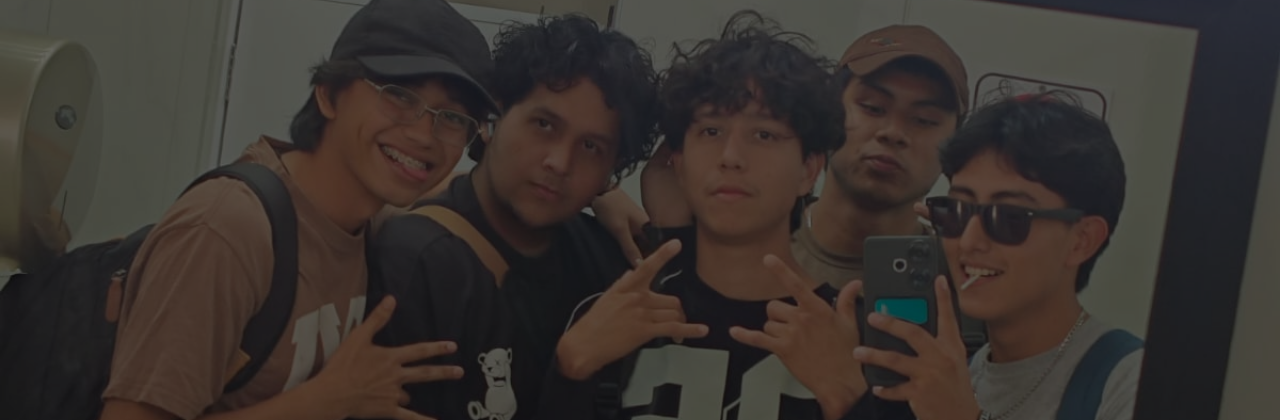
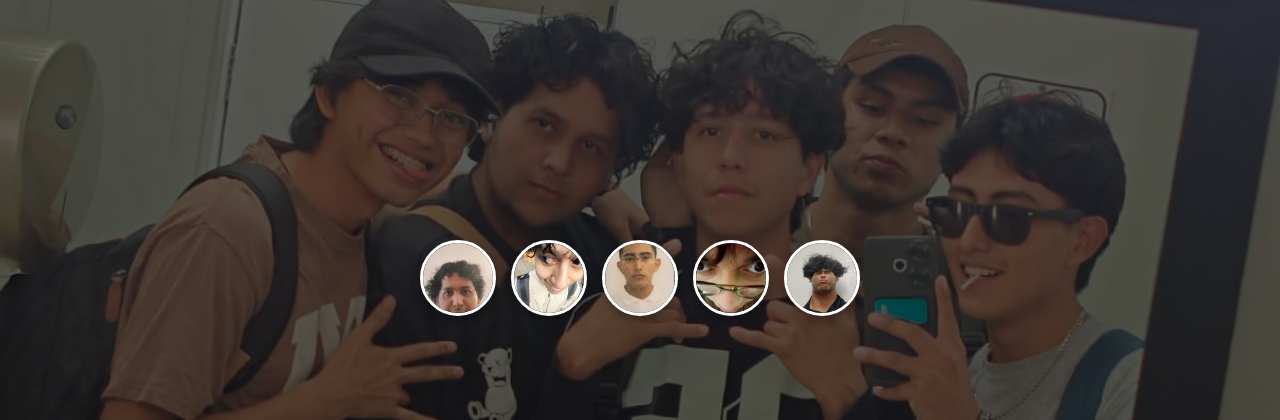
Before and after one commit to AntonioHM06/Proyecto-Git, a Flask app: page / in a window 1280 px wide. Shown: the part 460-880 px from the top of the page. Run offline with Flask 3, Linux system fonts and the light colour scheme.

Commit message:
agregue los contactos

```diff
--- a/static/index.css
+++ b/static/index.css
@@ -43,3 +43,74 @@ button{
 h2{
     color: rgb(255, 255, 255);
 }
+/* Contenedor de la burbuja para posicionar el cuadro */
+.burbuja {
+    position: relative;
+    display: inline-block;
+}
+
+/* El cuadro de información (Tooltip) */
+.burbuja::after {
+    content: attr(data-info); /* Toma el texto del HTML */
+    position: absolute;
+    bottom: 120%;             /* Lo coloca arriba de la imagen */
+    left: 50%;
+    transform: translateX(-50%) scale(0); /* Empieza invisible y pequeño */
+    background-color: rgba(0, 0, 0, 0.85); /* Fondo oscuro elegante */
+    color: white;
+    padding: 8px 12px;
+    border-radius: 8px;
+    font-size: 14px;
+    white-space: nowrap;      /* Evita que el texto se parta en dos líneas */
+    transition: all 0.3s ease;
+    opacity: 0;
+    pointer-events: none;     /* Para que no estorbe al mouse */
+    box-shadow: 0px 4px 10px rgba(0,0,0,0.3);
+}
+
+/* Pequeña flecha debajo del cuadro */
+.burbuja::before {
+    content: "";
+    position: absolute;
+    bottom: 110%;
+    left: 50%;
+    transform: translateX(-50%) scale(0);
+    border-width: 8px;
+    border-style: solid;
+    border-color: rgba(0, 0, 0, 0.85) transparent transparent transparent;
+    transition: all 0.3s ease;
+    opacity: 0;
+}
+
+/* Cuando pasas el mouse: se muestra el cuadro y la flecha */
+.burbuja:hover::after, .burbuja:hover::before {
+    opacity: 1;
+    transform: translateX(-50%) scale(1);
+}
+
+/* Estilos de tus contactos (ya los tenías) */
+.contactos-inferior {
+    position: fixed;
+    bottom: 20px;
+    left: 0;
+    right: 0;
+    display: flex;
+    justify-content: center;
+    gap: 15px;
+    z-index: 9999;
+}
+
+.contacto {
+    width: 70px;
+    height: 70px;
+    border-radius: 50%;
+    object-fit: cover;
+    border: 3px solid #fff;
+    box-shadow: 0px 4px 10px rgba(0,0,0,0.3);
+    transition: transform 0.3s ease;
+    cursor: pointer;
+}
+
+.contacto:hover {
+    transform: scale(1.1);
+}
--- a/templates/index.html
+++ b/templates/index.html
@@ -81,6 +81,26 @@
         {% endif %}
 
 
+
+<div class="contactos-inferior">
+    <div class="burbuja" data-info="Antonio - El sillon">
+        <img src="static/antonio.jpeg" class="contacto">
+    </div>
+    <div class="burbuja" data-info="Angelito - El chico down">
+        <img src="static/angelito.jpeg" class="contacto">
+    </div>
+    <div class="burbuja" data-info="Betito - Dueño del z">
+        <img src="static/betito.jpeg" class="contacto">
+    </div>
+    <div class="burbuja" data-info="Pedrito - Mestro de bioquimica">
+        <img src="static/pedrito.jpeg" class="contacto">
+    </div>
+    <div class="burbuja" data-info="GG - Amante de gestion e industrial">
+        <img src="static/gg.jpeg" class="contacto">
+    </div>
+</div>
+
+
 </body>
 </html>
 
```
Also changed, not shown: static/angelito.jpeg (added), static/antonio.jpeg (added), static/betito.jpeg (added), static/gg.jpeg (added), static/pedrito.jpeg (added).
